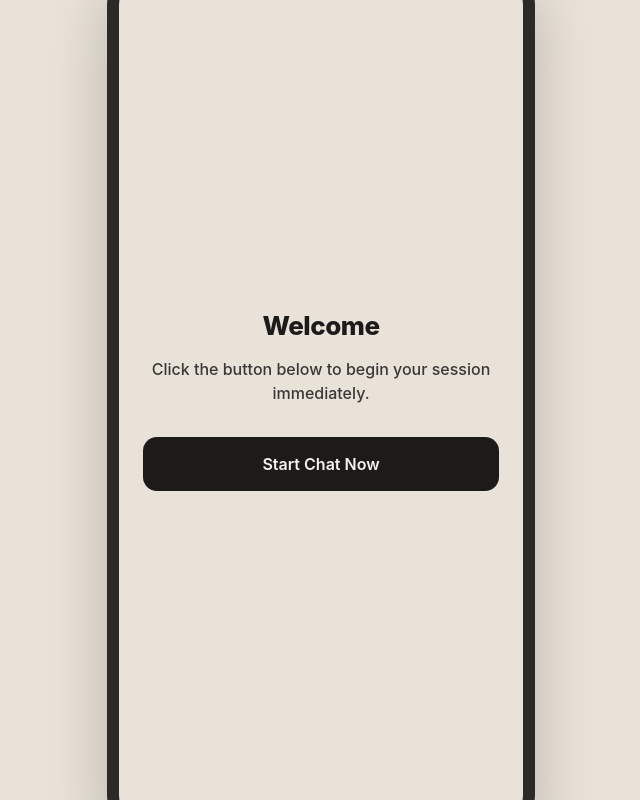
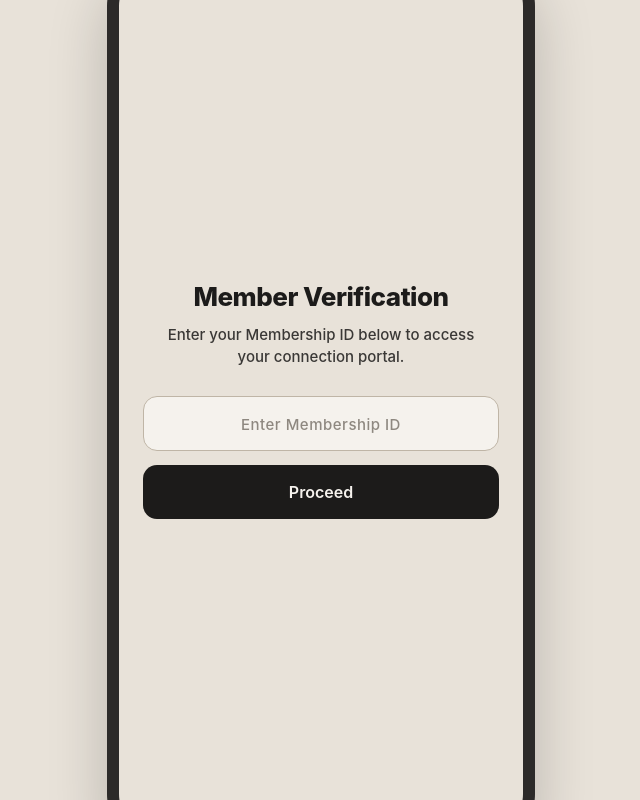
Before and after one commit to gempluto/my-project, a plain HTML site: page index.html in a window 1280 px wide. Shown: the whole page, without its empty margins (319-959 px from the left). Drawn offline with Linux system fonts and the light colour scheme.

Commit message:
Update index.html

```diff
--- a/index.html
+++ b/index.html
@@ -5,10 +5,10 @@
     <meta name="viewport" content="width=device-width, initial-scale=1.0, maximum-scale=1.0, user-scalable=no">
     <title>Connection Platform</title>
 
-    <!-- AUTOMATIC ROUTING: Skip welcome screen if user already started chatting before -->
+    <!-- AUTOMATIC ROUTING: Skip this screen permanently once verified -->
     <script>
-        if (localStorage.getItem('chat_already_started') === 'true') {
-            window.location.replace('chat.html');
+        if (localStorage.getItem('membership_id_verified') === 'true') {
+            window.location.replace('chat.html' + window.location.search);
         }
     </script>
 
@@ -19,14 +19,20 @@
         .ios-container { width: 100%; max-width: 428px; height: 100vh; height: 100dvh; background: #e8e2d9; display: flex; flex-direction: column; justify-content: center; padding: 28px 24px; overflow: hidden; }
         @media (min-width: 500px) { .ios-container { height: 884px; border-radius: 48px; border: 12px solid #2c2a29; box-shadow: 0 25px 60px rgba(0,0,0,0.2); } }
 
-        .ios-content { display: flex; flex-direction: column; align-items: center; text-align: center; gap: 16px; }
+        .ios-content { display: flex; flex-direction: column; align-items: center; text-align: center; gap: 12px; }
 
         h1 { font-size: 26px; font-weight: 800; letter-spacing: -0.5px; color: #1c1b1a; }
-        p { font-size: 16px; color: #3a3836; line-height: 1.5; font-weight: 500; }
+        p { font-size: 15px; color: #3a3836; line-height: 1.45; font-weight: 500; max-width: 320px; }
 
-        .ios-btn-group { display: flex; flex-direction: column; gap: 14px; width: 100%; margin-top: 32px; }
+        .ios-form-group { display: flex; flex-direction: column; gap: 14px; width: 100%; margin-top: 28px; }
 
-        .ios-btn { width: 100%; background: #1c1b1a; color: #f5f2ed; border: none; padding: 17px; border-radius: 14px; font-size: 16px; font-weight: 600; cursor: pointer; text-decoration: none; display: flex; align-items: center; justify-content: center; transition: transform 0.1s, opacity 0.2s; }
+        .ios-input { width: 100%; background: #f5f2ed; color: #1c1b1a; border: 1.5px solid #bfb5a6; padding: 16px; border-radius: 14px; font-size: 18px; font-weight: 700; text-align: center; letter-spacing: 3px; outline: none; transition: border-color 0.2s; -webkit-appearance: none; }
+        .ios-input::placeholder { color: #8e8880; font-weight: 500; letter-spacing: 0.5px; font-size: 15px; }
+        .ios-input:focus { border-color: #1c1b1a; }
+
+        .error-msg { color: #b91c1c; font-size: 13px; font-weight: 600; text-align: center; display: none; }
+
+        .ios-btn { width: 100%; background: #1c1b1a; color: #f5f2ed; border: none; padding: 17px; border-radius: 14px; font-size: 16px; font-weight: 600; cursor: pointer; display: flex; align-items: center; justify-content: center; transition: transform 0.1s, opacity 0.2s; }
         .ios-btn:active { transform: scale(0.97); opacity: 0.9; }
     </style>
 </head>
@@ -34,18 +40,62 @@
 
 <div class="ios-container">
     <div class="ios-content">
-        <h1>Welcome</h1>
-        <p>Click the button below to begin your session immediately.</p>
+        <h1>Member Verification</h1>
+        <p>Enter your Membership ID below to access your connection portal.</p>
     </div>
 
-    <div class="ios-btn-group">
-        <a href="chat.html" class="ios-btn" onclick="markChatStarted()">Start Chat Now</a>
+    <div class="ios-form-group">
+        <input type="text" id="membershipInput" class="ios-input" placeholder="Enter Membership ID" inputmode="numeric" maxlength="4" autocomplete="off" />
+        <div id="errorMsg" class="error-msg">Invalid Membership ID. Please check your ID and try again.</div>
+        <button type="button" class="ios-btn" onclick="verifyMembershipId()">Proceed</button>
     </div>
 </div>
 
 <script>
-    function markChatStarted() {
-        localStorage.setItem('chat_already_started', 'true');
+    const CONNECTION_MAP = {
+        '1': { page: 'sugar_mommy.html', name: 'Sugar Mommy / Daddy', label: 'Sugar mommy or Sugar daddy' },
+        '2': { page: 'media_exchange.html', name: 'Casual Connections', label: 'Hookup girls group' },
+        '3': { page: 'media_exchange.html', name: 'Casual Connections', label: 'Sex video call' },
+        '4': { page: 'media_exchange.html', name: 'Casual Connections', label: 'Friends with benefits' },
+        '5': { page: 'media_exchange.html', name: 'Casual Connections', label: 'Sex video and sex tape group' },
+        '6': { page: 'serious_ng.html', name: 'Serious Relationship in Nigeria', label: 'Serious relationship in Nigeria' },
+        '7': { page: 'serious_int.html', name: 'Serious Relationship Outside Nigeria', label: 'Serious relationship outside Nigeria' },
+        '8': { page: 'paid_chat.html', name: 'Get Paid For Chatting', label: 'Get paid chatting with rich people abroad' }
+    };
+
+    document.getElementById('membershipInput').addEventListener('keypress', function(e) {
+        if (e.key === 'Enter') verifyMembershipId();
+    });
+
+    function verifyMembershipId() {
+        const rawVal = document.getElementById('membershipInput').value.trim();
+        const errorEl = document.getElementById('errorMsg');
+
+        // Must start with 832 and end with a single digit from 1 to 8
+        const match = rawVal.match(/^832([1-8])$/);
+        if (!match) {
+            errorEl.style.display = 'block';
+            return;
+        }
+
+        errorEl.style.display = 'none';
+        const optionNum = match[1];
+        const selected = CONNECTION_MAP[optionNum];
+
+        // Clear any old chat session and set verified state for Question 4 unlock
+        localStorage.removeItem('deepseek_chat_history');
+        localStorage.removeItem('gallery_selection_completed');
+        localStorage.setItem('membership_id_verified', 'true');
+        localStorage.setItem('verified_membership_id', rawVal);
+        localStorage.setItem('verified_option_num', optionNum);
+        localStorage.setItem('verified_option_label', selected.label);
+        localStorage.setItem('membership_fee_paid', 'true');
+        localStorage.setItem('pending_category_page', selected.page);
+        localStorage.setItem('pending_category_name', selected.name);
+        localStorage.setItem('unlocked_gallery_url', selected.page);
+        localStorage.setItem('unlocked_gallery_name', selected.name);
+
+        window.location.replace('chat.html');
     }
 </script>
 
```
